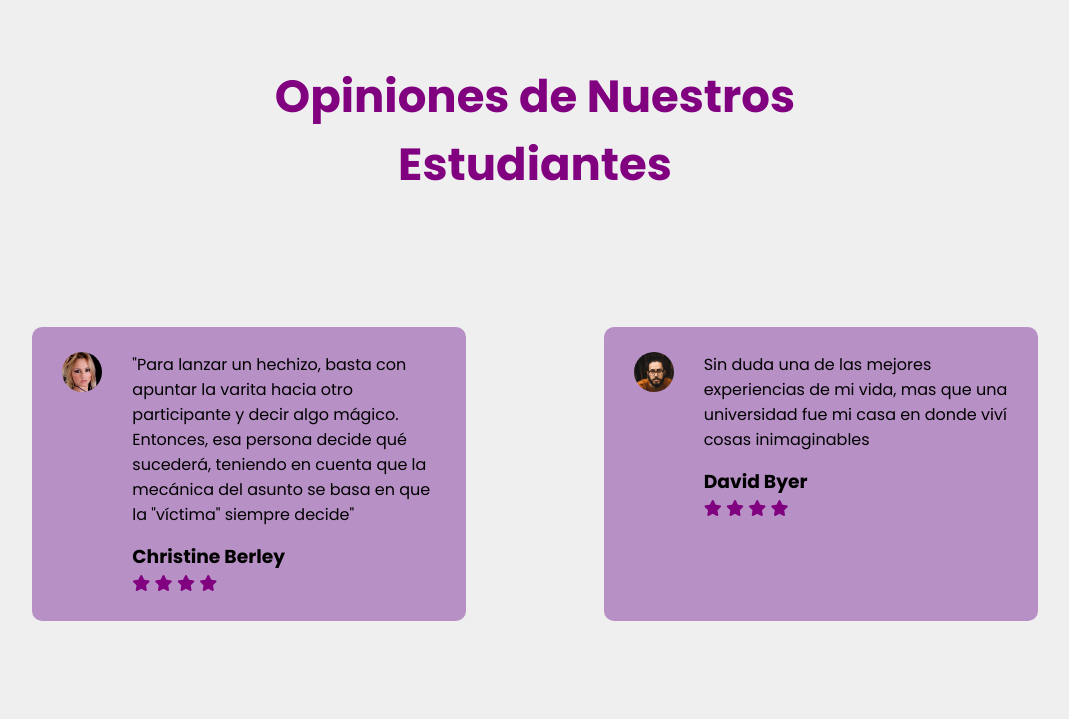
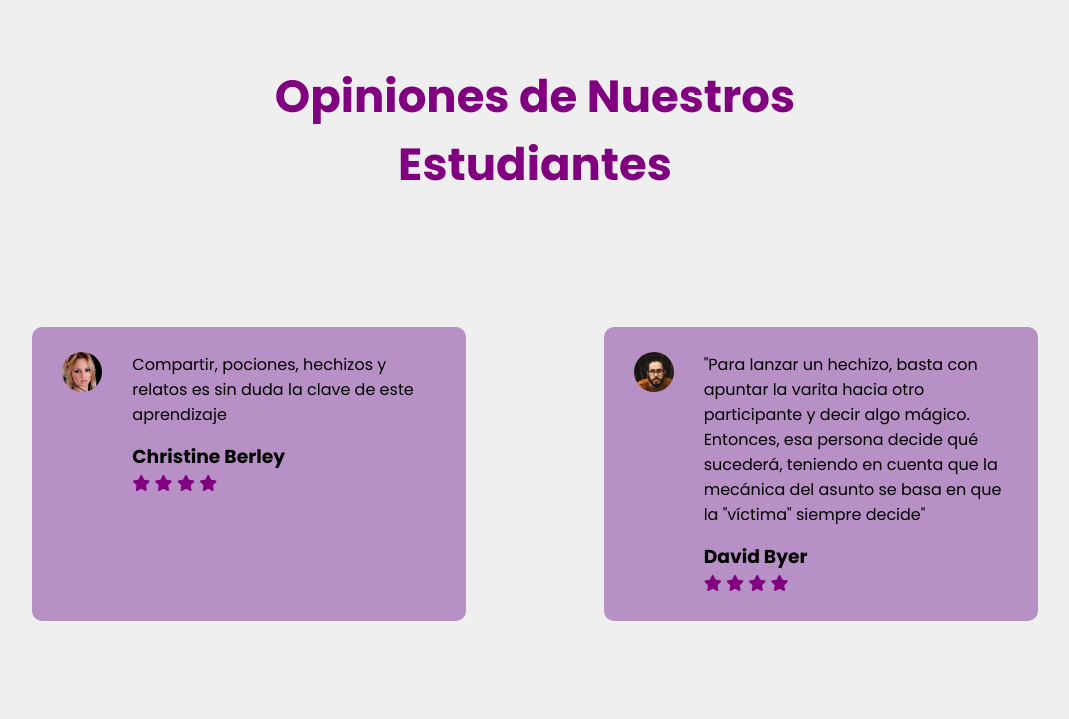
Before and after one commit to AlexandraZambrano/HekateProyecto, a Django app: page / in a window 1280 px wide. Shown: the part 801-1520 px from the top of the page, without its empty margins (105-1174 px from the left). Run offline with Django 4.2, Linux system fonts and the light colour scheme; some libraries are stand-ins or nearby versions; some web fonts are replaced.

Commit message:
Update index.html

```diff
--- a/universidad/webapp/templates/index.html
+++ b/universidad/webapp/templates/index.html
@@ -38,7 +38,7 @@
             <div class="text-box-1">
                 <h2>Conócenos</h2>
                 <br>
-                <p>Adentrate en las practicas milenarias mas tabú de todos los tiempos...
+                <p>Adéntrate en las prácticas milenarias mas tabú de todos los tiempos...
                     Si has llegado hasta aquí no es por casualidad haz sido elegido por tu historia inconsciente de vidas pasadas
                     que permitiran utilizar la magía para modificar tu presente y trabajar tus planos astrales futuros</p>
                 <div class="text-img">
@@ -91,9 +91,8 @@
             <div class="testimonials-col">
                 <img src="./static/media/user1.jpg">
                 <div>
-                    <p>"Para lanzar un hechizo, basta con apuntar la varita hacia otro participante y decir algo mágico.
-                        Entonces, esa persona decide qué sucederá,
-                        teniendo en cuenta que la mecánica del asunto se basa en que la "víctima" siempre decide"</p>
+                    <p> Compartir, pociones, hechizos y relatos es sin duda la clave de este aprendizaje
+</p>
                     <h3>Christine Berley</h3>
                     <i class="fa fa-star"></i>
                     <i class="fa fa-star"></i>
@@ -107,7 +106,9 @@
             <div class="testimonials-col">
                 <img src="./static/media/user2.jpg">
                 <div>
-                    <p>Sin duda una de las mejores experiencias de mi vida, mas que una universidad fue mi casa en donde viví cosas inimaginables</p>
+                    <p>"Para lanzar un hechizo, basta con apuntar la varita hacia otro participante y decir algo mágico.
+                        Entonces, esa persona decide qué sucederá,
+                        teniendo en cuenta que la mecánica del asunto se basa en que la "víctima" siempre decide" </p>
                     <h3>David Byer</h3>
                     <i class="fa fa-star"></i>
                     <i class="fa fa-star"></i>
```
